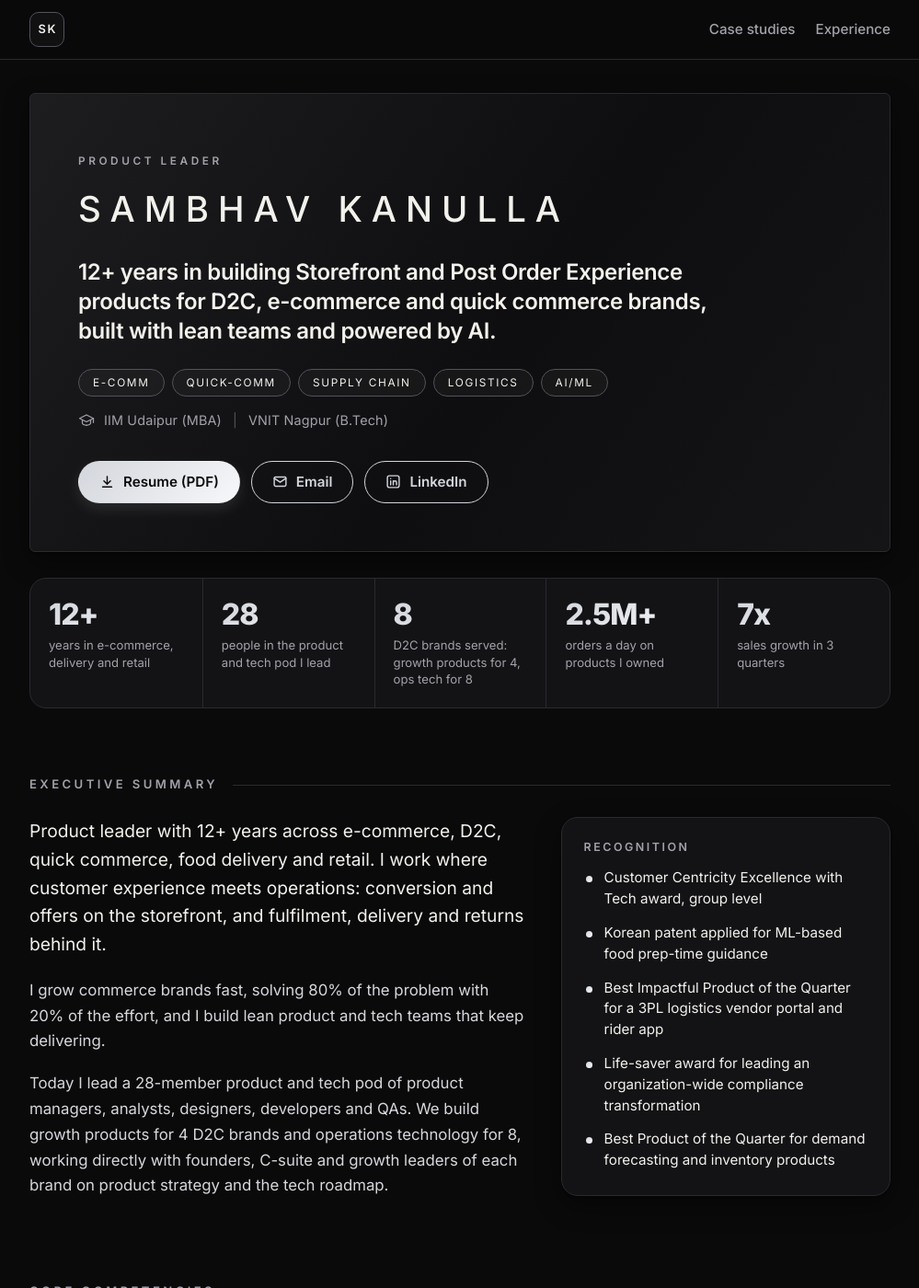
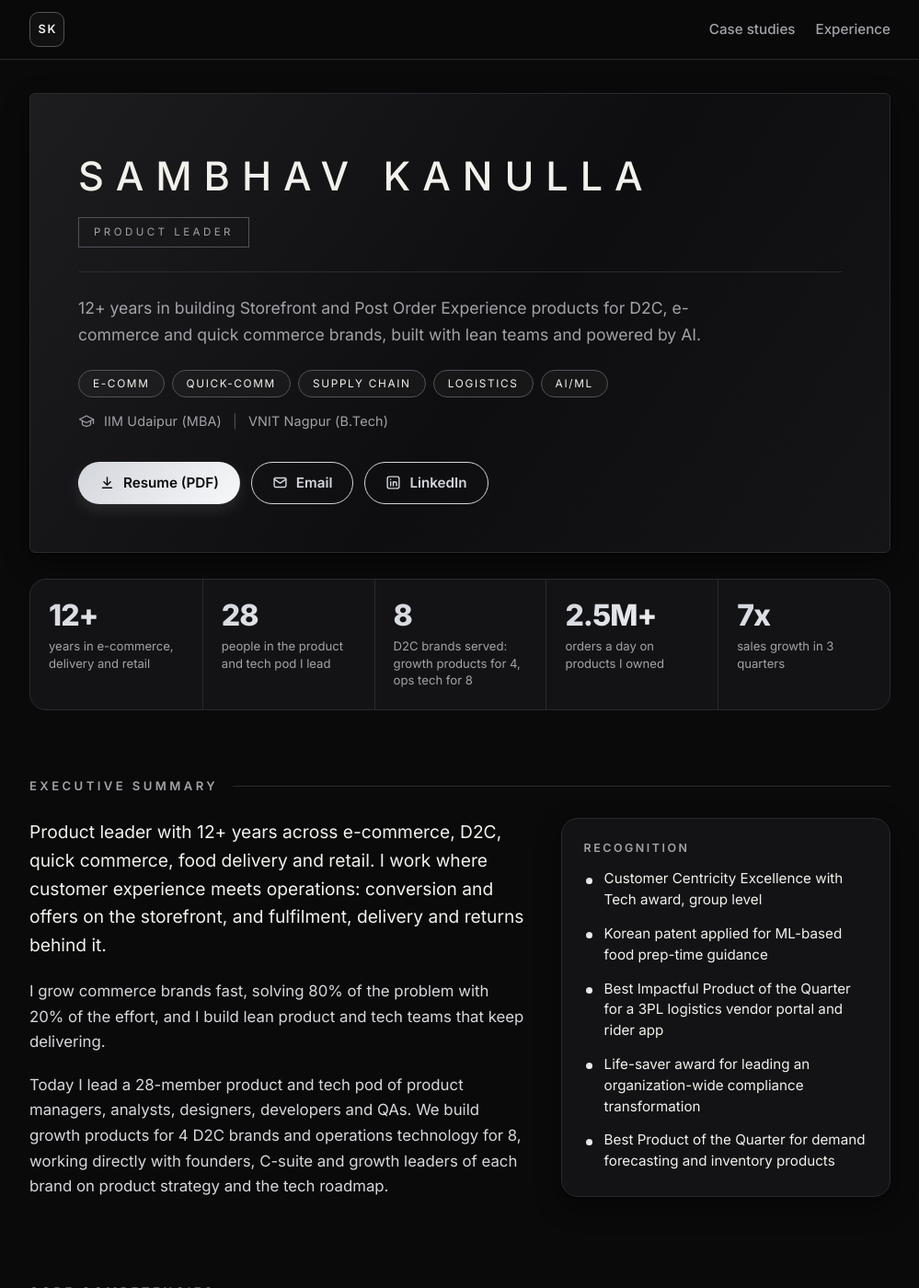
Before and after one commit to sambhavkanulla/sambhavkanulla.github.io, a Jekyll site: the page built from index.html, in a window 1280 px wide and 1400 px high. Shown: the whole window at 92% size, without its empty margins (140-1139 px from the left). Built offline with Jekyll 4.4.1, drawn with Linux system fonts in a browser that asks for light colours.

Commit message:
Home: boxed role and original name styling
Co-Authored-By: Claude Sonnet 5.5 <noreply@anthropic.com>
Claude-Session: https://claude.ai/code/session_01PrKmB98M39T9226rhsuyd2

```diff
--- a/assets/css/portfolio.css
+++ b/assets/css/portfolio.css
@@ -361,3 +361,5 @@ main > section.area > h2 { align-items: center; }
 .ph-name + .ph-philosophy { font-size: clamp(1.15rem, 2.4vw, 1.5rem); color: var(--text); font-weight: 600; letter-spacing: -0.015em; line-height: 1.35; max-width: 720px; margin-top: 0; }
 .ph-domains { margin-top: 24px; }
 .ph-hero .edu { margin-top: 14px; }
+.ph-hero .name { margin: 0; }
+.ph-hero .rule { margin: 26px 0 24px; }
--- a/index.html
+++ b/index.html
@@ -6,8 +6,9 @@ permalink: /
 {% assign p = site.data.profile %}
 {% assign L = site.data.leader %}
 <section class="hero ph-hero">
-  <p class="eyebrow">{{ p.role }}</p>
-  <h1 class="ph-name">{{ p.name }}</h1>
+  <h1 class="name">{{ p.name }}</h1>
+  <p class="role-box">{{ p.role }}</p>
+  <hr class="rule">
   {% if L.headline != "" %}<p class="ph-headline">{{ L.headline }}</p>{% endif %}
   <p class="ph-philosophy">{{ L.philosophy }}</p>
   <ul class="domains ph-domains" aria-label="Domain areas">
```
